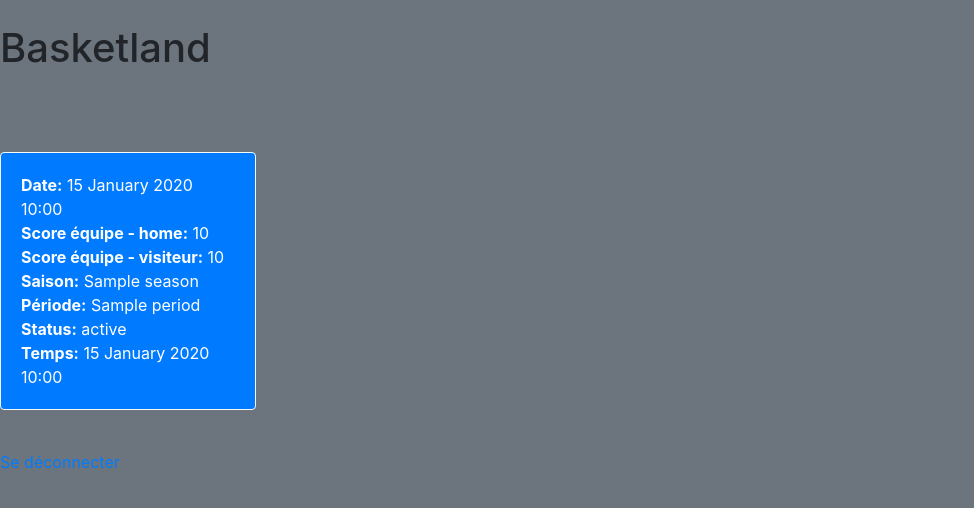
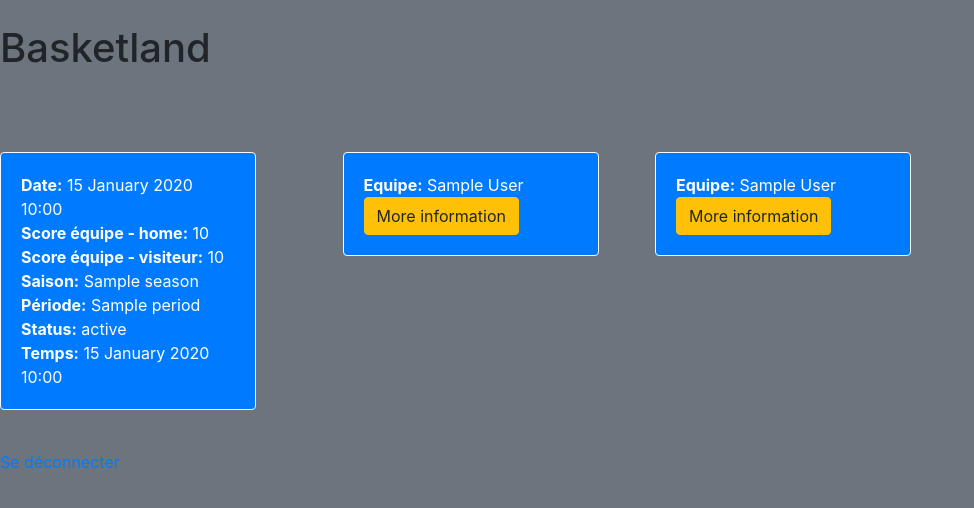
Before and after one commit to Braante/django_webapp, a Django app: page /games/1/ in a window 1280 px wide. Shown: the top 508 px of the page, without its empty margins (0-974 px from the left). Run offline with Django 4.2, Linux system fonts and the light colour scheme; a user stored in the database is signed in; tables that the repository leaves empty hold one stand-in row (values such as "Sample post"); a database or web service that is not in the repository returns one stand-in record (values such as "Sample title"); data that the repository does not hold is empty; some libraries are stand-ins or nearby versions.

Commit message:
[UPDATE] moreAboutPlayers, moreAboutTeams, moreAboutGames

```diff
--- a/webapp/home/views.py
+++ b/webapp/home/views.py
@@ -37,8 +37,8 @@ def teamsData(request, teamId):
     rep = requests.get(response)
     teamData = rep.json()
     players_response = requests.get(f"https://www.balldontlie.io/api/v1/players?team_ids[]={teamId}")
-    playerData = players_response.json()
-    return render(request, 'moreAboutTeams.html', {'teamData': teamData, 'playerData': playerData})
+    playersData = players_response.json()
+    return render(request, 'moreAboutTeams.html', {'teamData': teamData, 'playersData': playersData})
 
 def games(request):
     page = request.GET.get('page', 1)
--- a/webapp/templates/moreAboutGames.html
+++ b/webapp/templates/moreAboutGames.html
@@ -19,7 +19,7 @@
     <br><br>
 
     <div class="row">
-        <div class="col-sm-2">
+        <div class="col-sm-3">
           <div class="card text-white bg-primary border-light mb-3" style="width: 16rem;">
             <div class="card-body">
               <strong>Date:</strong> {{ gameData.date }}<br>
@@ -33,6 +33,28 @@
           </div>
           <br>
         </div>
+        <div class="col-sm-3">
+            <div class="col-sm-3">
+                <div class="card text-white bg-primary border-light mb-3" style="width: 16rem;">
+                    <div class="card-body">
+                        <strong>Equipe:</strong> {{ gameData.home_team.full_name }}
+                        <button type="button" class="btn btn-warning" onclick="location.href='{% url 'moreAboutTeams' gameData.home_team.id %}'">
+                            More information
+                        </button>
+                    </div>
+                </div>
+            </div>
+        </div>
+        <div class="col-sm-3">
+            <div class="card text-white bg-primary border-light mb-3" style="width: 16rem;">
+                <div class="card-body">
+                    <strong>Equipe:</strong> {{ gameData.visitor_team.full_name }}
+                    <button type="button" class="btn btn-warning" onclick="location.href='{% url 'moreAboutTeams' gameData.visitor_team.id %}'">
+                        More information
+                    </button>
+                </div>
+            </div>
+        </div>
   </div>
 
   <p><a href="{% url 'logout' %}">Se déconnecter</a></p>
```
Also changed, not shown: webapp/templates/moreAboutPlayers.html (+12 -2 lines), webapp/templates/moreAboutTeams.html (+26 -2 lines).
